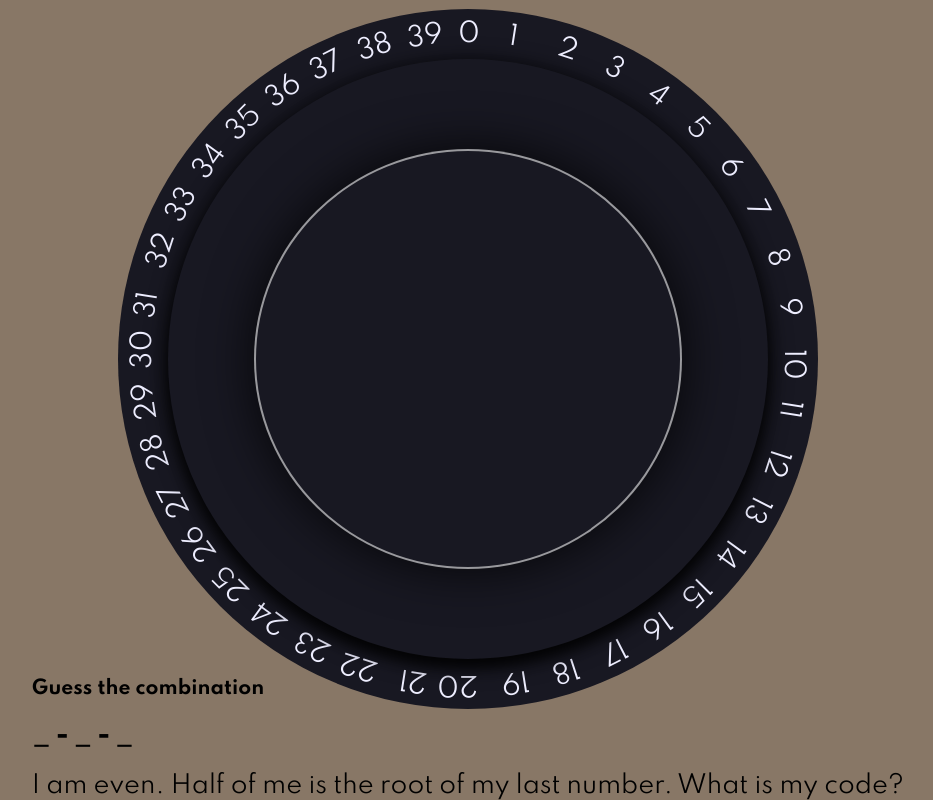
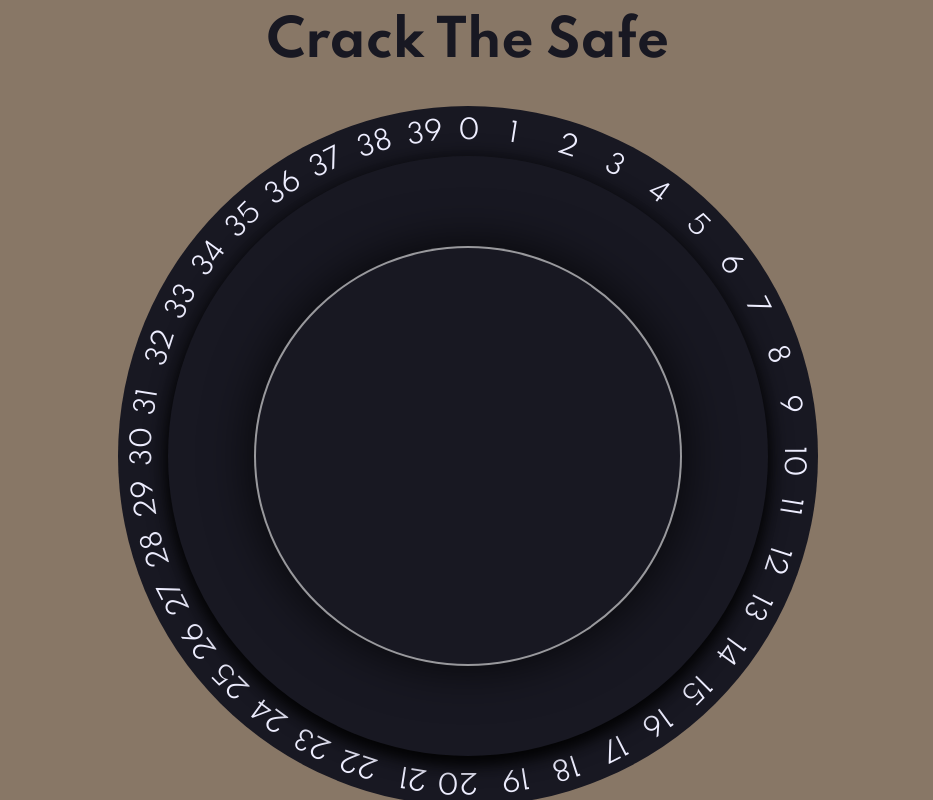
Before and after one commit to StoneDog02/crack-the-safe-react, a React (Create React App) app: page / in a window 1280 px wide. Both pictures are taken after a click on the button "START". Shown: the top 800 px of the page, without its empty margins (172-1105 px from the left). Built offline with nearby package versions, Linux system fonts and the light colour scheme.

Commit message:
initial commit

```diff
--- a/src/styles.css
+++ b/src/styles.css
@@ -2,13 +2,13 @@ html,
 body,
 #root,
 .App {
-  height: 100vh;
   width: 100vw;
   margin: 0;
   display: flex;
   flex-flow: column;
   justify-content: center;
   align-items: center;
+  min-height: 1200px;
 }
 
 body {
@@ -154,3 +154,18 @@ div span {
 .char5 {
   transform: translate(-50%, -100%) rotate(30deg);
 }
+
+.sticky-note {
+  text-decoration: none;
+  color: #000;
+  background: #ffc;
+  display: block;
+  height: 10em;
+  width: 10em;
+  padding: 1em;
+  margin: 60px 0 0;
+
+  font-family: "Shadows Into Light", cursive;
+
+  box-shadow: 5px 5px 7px rgba(33, 33, 33, 0.7);
+}
--- a/src/views/Finish.js
+++ b/src/views/Finish.js
@@ -17,14 +17,14 @@ export function Finish({ setView, finishMsg }) {
   return (
     <div className="game-container">
       <SafeDial current={random} numOfOptions={40} />
-      <h1>{finishMsg.title}</h1>
-      <h3 id="result">{finishMsg.subtitle}</h3>
+      {/* <h1>{finishMsg.title}</h1>
+      <h3 id="result">{finishMsg.subtitle}</h3> */}
       <button className="again" onClick={() => setView(VIEWS.PLAY)}>
         play again?
       </button>
-      <button className="nope" onClick={() => setView(VIEWS.START)}>
+      {/* <button className="nope" onClick={() => setView(VIEWS.START)}>
         I dont want to play again
-      </button>
+      </button> */}
     </div>
   );
 }
--- a/src/views/Play.js
+++ b/src/views/Play.js
@@ -6,7 +6,14 @@ import { CONSTANTS } from "../constants";
 export function Play({ setView, setFinishMsg }) {
   // const word = "12-06-36"; // [12,6,36]
   // const wordArr = word.split("");
-  const word = [12, 6, 36];
+  const [startNumber, setStartNumber] = useState(
+    (Math.floor(Math.random() * 4) + 3) * 2
+  );
+  const word = [
+    startNumber,
+    startNumber / 2,
+    (startNumber / 2) * (startNumber / 2)
+  ];
   const [guessedWord, setGuessedWord] = useState("_-_-_");
   const [guesses, setGuesses] = useState([""]);
   const [userGuess, setUserGuess] = useState(null);
@@ -17,9 +24,8 @@ export function Play({ setView, setFinishMsg }) {
 
   const clearAndFocusInput = useCallback(
     function clearAndFocusInput() {
-      console.log("Im clear and focusing!!");
-      debugger;
       setInputGuess("");
+      setUserGuess(null);
       if (inputElem) {
         inputElem.focus();
       }
@@ -150,13 +156,14 @@ export function Play({ setView, setFinishMsg }) {
         {/* <button onClick={handleGuess}>guess</button> */}
       </div>
       <div>
-        <h3>Guess the combination</h3>
+        {/* <h3>Guess the combination</h3>
         <h1 className="word" id="wordElem">
           {guessedWord}
         </h1>
-        <div className="feedback">{feedback}</div>
-        <div id="feedback" htmlFor="guessElem" className="Hint">
-          I am even. Half of me is the root of my last number. What is my code?
+        <div className="feedback">{feedback}</div> */}
+        <div id="feedback" htmlFor="guessElem" className="Hint sticky-note">
+          The first number is {startNumber}. The second number is half of the
+          first and is the root of the last number.
         </div>
       </div>
     </>
```
